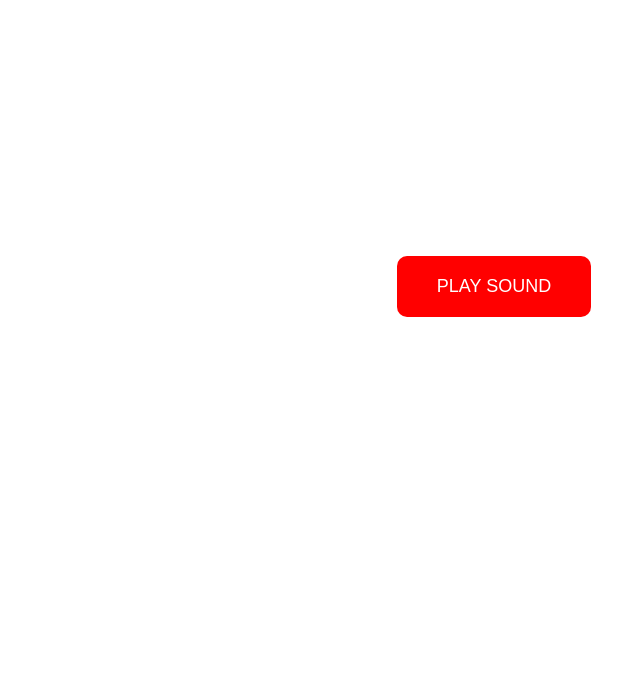
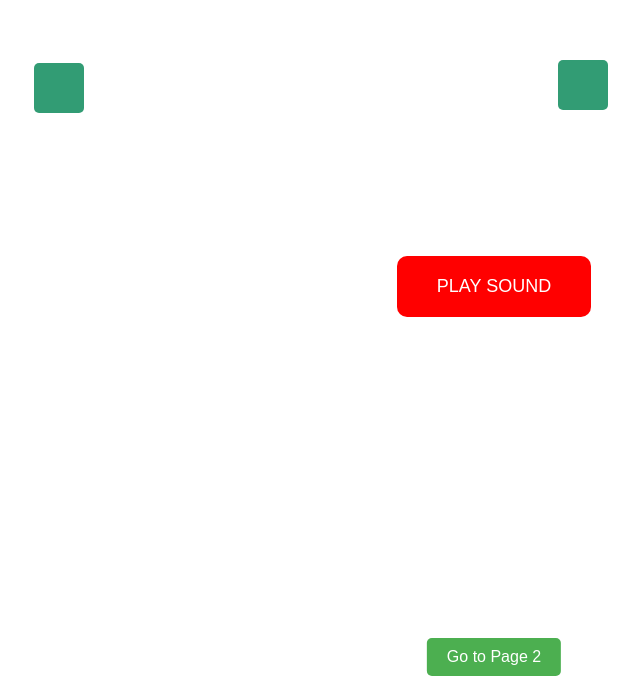
Before and after one commit to Solon101/Funny-HTML-site, a plain HTML site: page index.html in a window 1280 px wide. Shown: the part 104-800 px from the top of the page, without its empty margins (146-786 px from the left). Drawn offline with Linux system fonts and the light colour scheme.

Commit message:
Update index.html

```diff
--- a/index.html
+++ b/index.html
@@ -33,9 +33,25 @@
         transition: all 0.5s ease; /* Add transition effect to square */
     }
 
+    #buttonContainer {
+        position: fixed;
+        bottom: 20px;
+        left: 50%;
+        transform: translateX(-50%);
+    }
+    #linkButton {
+        padding: 10px 20px;
+        font-size: 16px;
+        background-color: #4CAF50;
+        color: white;
+        border: none;
+        border-radius: 5px;
+        cursor: pointer;
+    }
+
     #oreoImage {
         position: fixed;
-        bottom: 20px;
+        bottom: 50px; /* Adjust position to be below the button */
         left: 50%;
         transform: translateX(-50%);
         opacity: 0;
@@ -50,6 +66,10 @@
 
     <div id="square1" class="square"></div>
     <div id="square2" class="square"></div>
+
+    <div id="buttonContainer">
+        <a href="2.html"><button id="linkButton">Go to Page 2</button></a>
+    </div>
 
     <img id="oreoImage" src="Oreo.png" alt="Oreo">
 
@@ -123,10 +143,15 @@ function fadeOutOreo() {
 }
 
 // Fade in the Oreo image every minute
-setInterval(fadeInOreo, 15000);
+setInterval(fadeInOreo, 60000);
 
 // Fade out the Oreo image after 3 seconds
 setTimeout(fadeOutOreo, 3000);
+
+updateSquareColor(); // Update square color initially
+animateSquare(document.getElementById("square1")); // Start square1 animation
+animateSquare(document.getElementById("square2")); // Start square2 animation
+setInterval(updateSquareColor, 1000); // Update square color every second
 </script>
 </body>
 </html>
```
